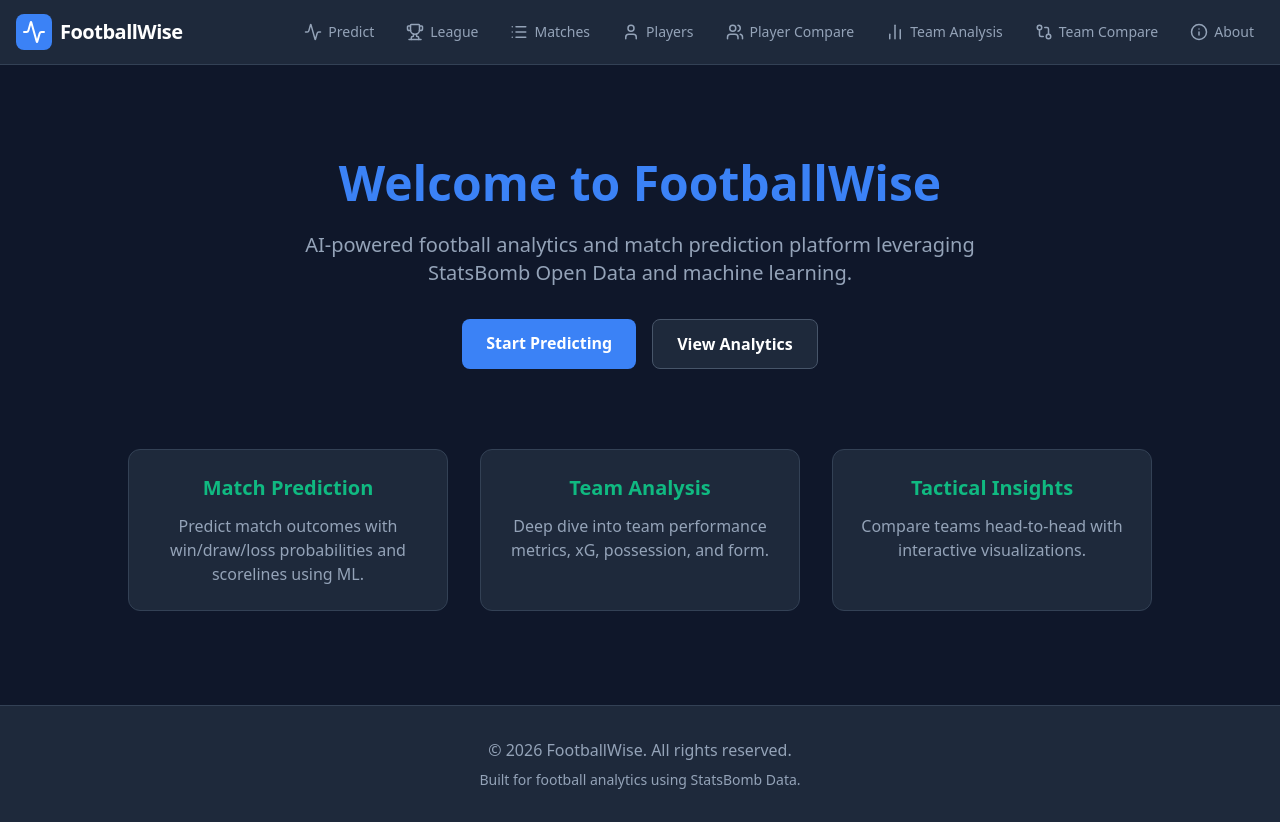
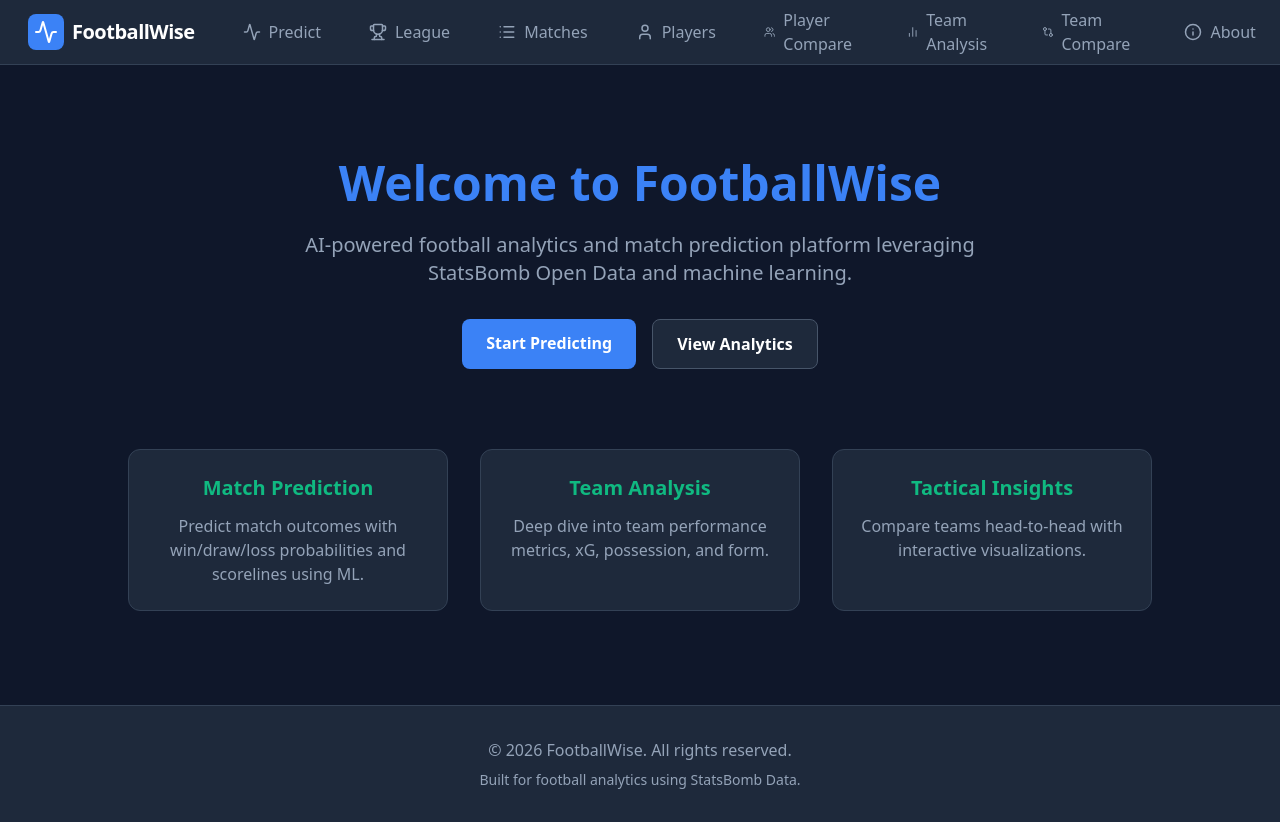
Before and after one commit to SufianMN/FootballWise, a React (Vite) app in the folder client/: page / in a window 1280 px wide. Built offline with nearby package versions, Linux system fonts and the light colour scheme.

Commit message:
Increased size of the navbar elements

```diff
--- a/client/src/layouts/MainLayout.tsx
+++ b/client/src/layouts/MainLayout.tsx
@@ -19,22 +19,22 @@ const MainLayout: React.FC = () => {
   return (
     <div className="min-h-screen flex flex-col font-sans">
       <header className="bg-surface border-b border-slate-700 sticky top-0 z-50">
-        <div className="max-w-7xl mx-auto px-4 h-16 flex items-center justify-between">
-          <Link to="/" className="flex items-center gap-2">
+        <div className="max-w-7xl mx-auto px-4 h-16 flex items-center gap-4 xl:gap-6">
+          <Link to="/" className="flex items-center gap-2 px-3 py-2 rounded-md transition-all duration-200 text-textSecondary hover:text-white hover:bg-slate-800/40">
             <div className="bg-primary text-white p-1.5 rounded-lg">
               <Activity size={24} />
             </div>
             <span className="text-xl font-bold text-white tracking-tight">FootballWise</span>
           </Link>
-          <nav className="hidden lg:flex items-center gap-1 xl:gap-3">
+          <nav className="hidden lg:flex items-center gap-4 xl:gap-6">
             {navLinks.map((link) => (
               <Link
                 key={link.name}
                 to={link.path}
-                className={`flex items-center gap-1.5 px-2.5 py-1.5 rounded-md transition-colors text-sm ${
+                className={`flex items-center gap-2 px-3 py-2 rounded-md transition-all duration-200 ${
                   location.pathname === link.path
-                    ? 'text-primary bg-slate-800/50 font-semibold'
-                    : 'text-textSecondary hover:text-white hover:bg-slate-800/30 font-medium'
+                    ? 'text-primary bg-slate-800/60 font-semibold shadow-sm'
+                    : 'text-textSecondary hover:text-white hover:bg-slate-800/40 font-medium'
                 }`}
               >
                 {link.icon}
```
